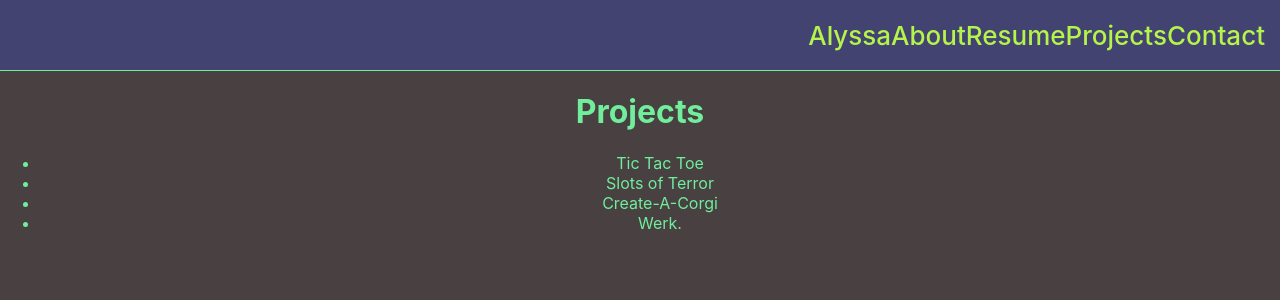
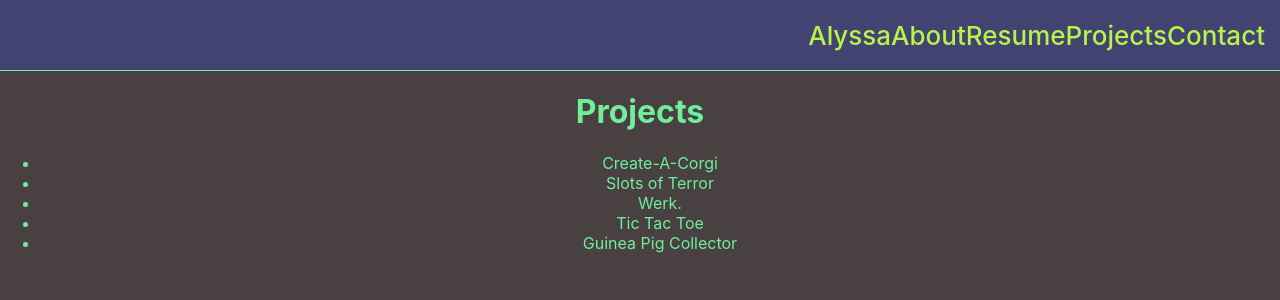
Before and after one commit to cactuspie23/portfolio-react, a React (Create React App) app: page /projects in a window 1280 px wide. Shown: the top 300 px of the page. Built offline with nearby package versions, Linux system fonts and the light colour scheme.

Commit message:
update projects

```diff
--- a/src/components/ProjectsList.jsx
+++ b/src/components/ProjectsList.jsx
@@ -1,9 +1,7 @@
-import { projects } from "../data/projects"
 
-const Projects = () => {
+const ProjectsList = ({projects}) => {
   return (
     <>
-      <h1>Projects</h1>
       <ul>
         {projects.map(project =>
           <li>
@@ -15,4 +13,4 @@ const Projects = () => {
   )
 }
 
-export default Projects
+export default ProjectsList
--- a/src/data/projects.js
+++ b/src/data/projects.js
@@ -1,4 +1,25 @@
 export const projects = [
+  {
+    title: 'Create-A-Corgi',
+    description: 'A fun app where users can create their own Corgi and add it to a database. Built with Mongoose, Express, Node, CSS, and Google OAuth.',
+    image: '',
+    repositoryLink: 'https://github.com/cactuspie23/create-a-corgi',
+    deploymentLink: 'https://create-a-corgi.fly.dev/ti',
+  },
+  {
+    title: 'Slots of Terror',
+    description: 'Slot machine game with a horrifying twist! Built with HTML, CSS, and JavaScript.',
+    image: '',
+    repositoryLink: 'https://github.com/cactuspie23/slot-machine',
+    deploymentLink: 'https://slotsofterror.netlify.app/',
+  },
+  {
+    title: 'Werk.',
+    description: '',
+    image: '',
+    repositoryLink: 'https://github.com/cactuspie23/werk-front-end',
+    deploymentLink: 'https://werk-smarter.netlify.app/',
+  },
   {
     title: 'Tic Tac Toe',
     description: 'The traditional game with a Halloween theme.',
@@ -7,21 +28,7 @@ export const projects = [
     deploymentLink: 'https://spooky-tic-tac-toe.netlify.app/s',
   },
   {
-    title: 'Slots of Terror',
-    description: 'Slot machine game with a spooky twist! Built with HTML, CSS, and JavaScript.',
-    image: '',
-    repositoryLink: 'https://github.com/cactuspie23/slot-machine',
-    deploymentLink: 'https://slotsofterror.netlify.app/',
-  },
-  {
-    title: 'Create-A-Corgi',
-    description: 'A fun app where users can create their own Corgi and add it to a database. Built with Mongoose, Express, Node, CSS, and Google OAuth.',
-    image: '',
-    repositoryLink: 'https://github.com/cactuspie23/create-a-corgi',
-    deploymentLink: 'https://create-a-corgi.fly.dev/ti',
-  },
-  {
-    title: 'Werk.',
+    title: 'Guinea Pig Collector',
     description: '',
     image: '',
     repositoryLink: '',
--- a/src/pages/Projects.jsx
+++ b/src/pages/Projects.jsx
@@ -1,16 +1,12 @@
 import { projects } from "../data/projects"
+import ProjectsList from "../components/ProjectsList"
 
 const Projects = () => {
   return (
     <>
       <h1>Projects</h1>
-      <ul>
-        {projects.map(project =>
-          <li>
-            {project.title}
-          </li>
-        )}
-      </ul>
+
+      <ProjectsList projects={projects} />
     </>
   )
 }
```
